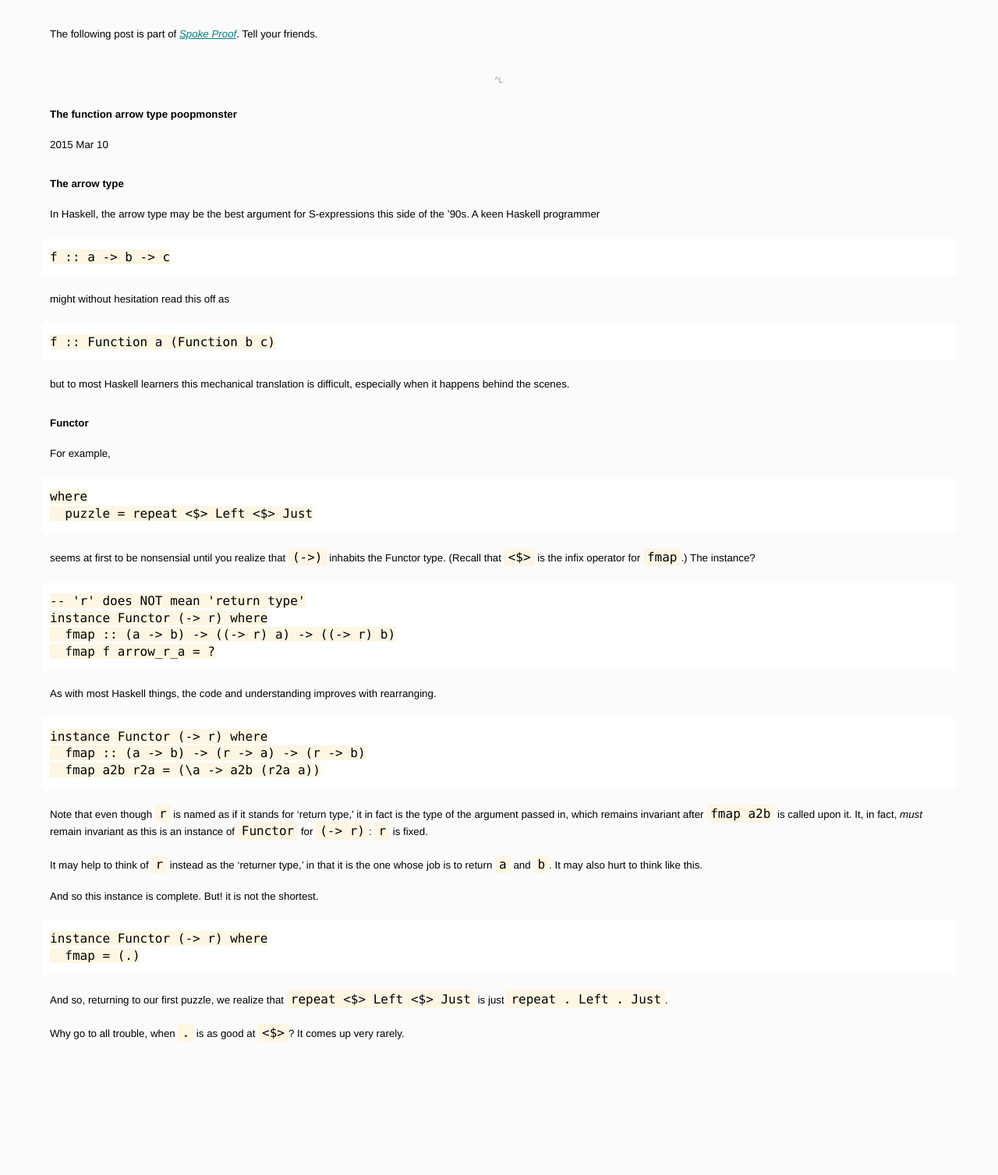
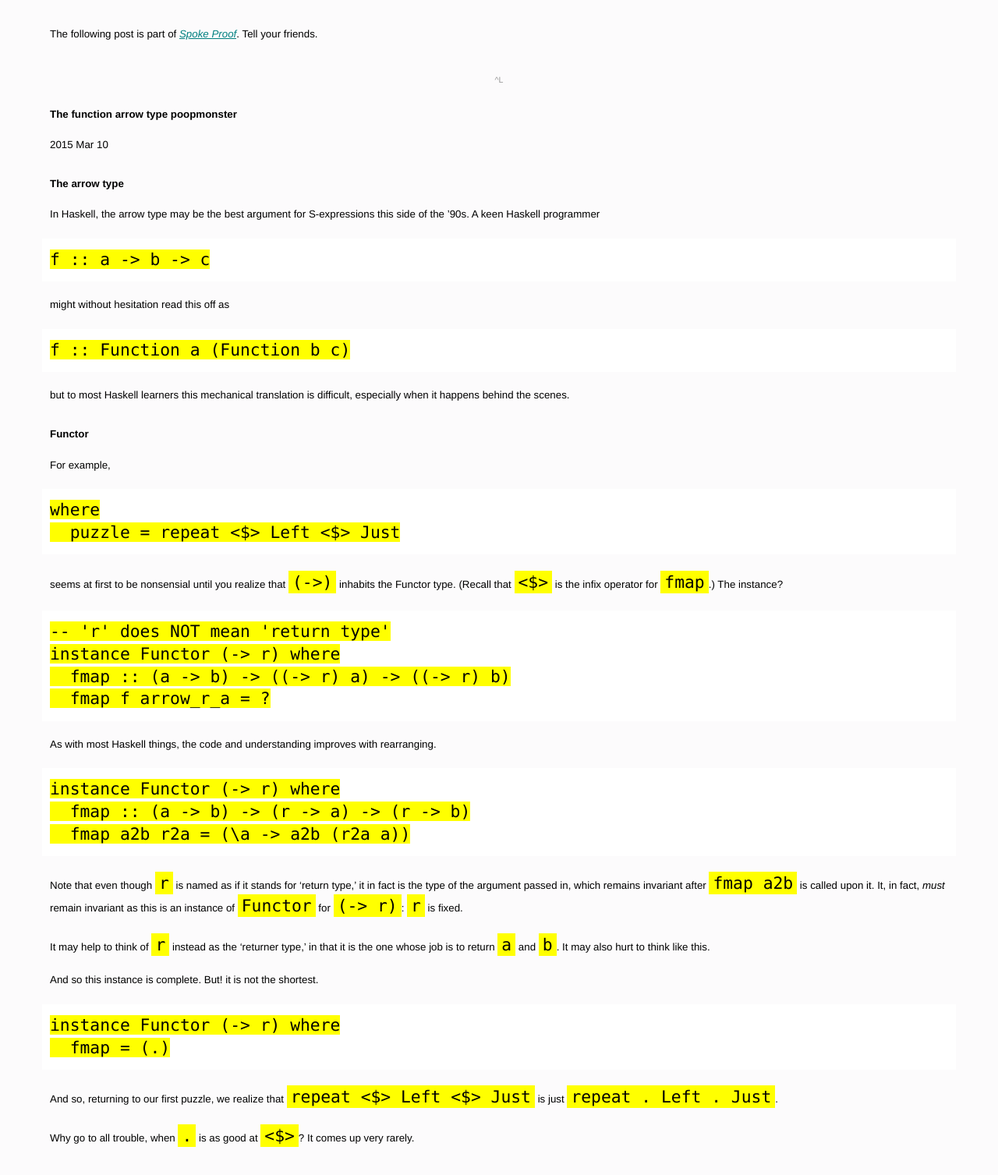
Before and after one commit to hlian/hao.codes, a Jekyll site: the page built from _posts/2015-03-10-arrow-type.md, in a window 1280 px wide. Shown: the whole page at 78% size. Built offline with Jekyll 4.4.1, drawn with Linux system fonts in a browser that asks for light colours; Markdown is read by kramdown in place of the engine named in the settings; before the commit the page ends 1370 px from its top, so only the background shows below that.

Commit message:
Update _typography.scss

```diff
--- a/_sass/_typography.scss
+++ b/_sass/_typography.scss
@@ -16,12 +16,8 @@ pre, code {
   font-family: "Ubuntu Mono", "Menlo", "Consolas", monospace;
 }
 
-code {
-  font-size: 12pt;
-}
-
-pre {
-  font-size: 14pt;
+pre, code {
+  font-size: 16pt;
 }
 
 @media (max-device-width: 800px) {
@@ -64,8 +60,8 @@ a[rev="footnote"] {
   margin-left: 3px;
 }
 
-pre, code {
-  background: rgb(253, 246, 227);
+code {
+  background: yellow;
 }
 
 code {
```
